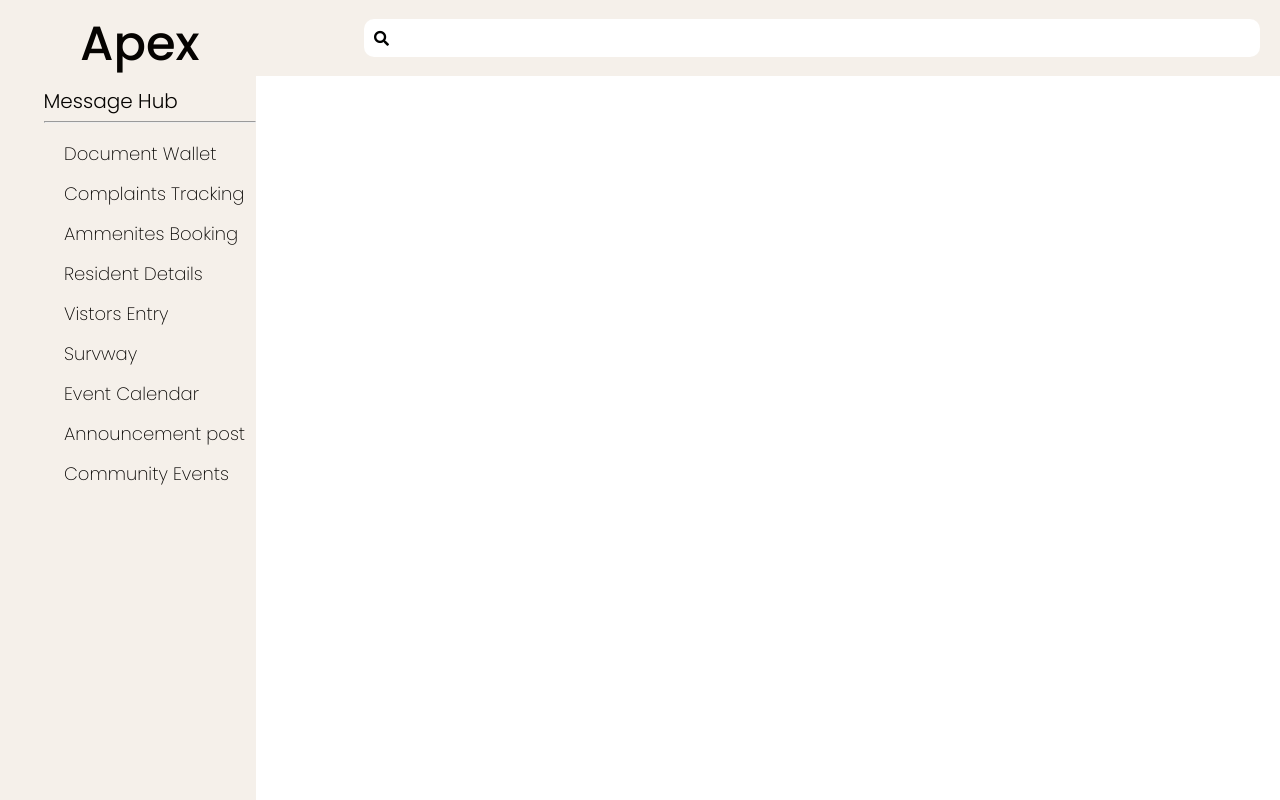
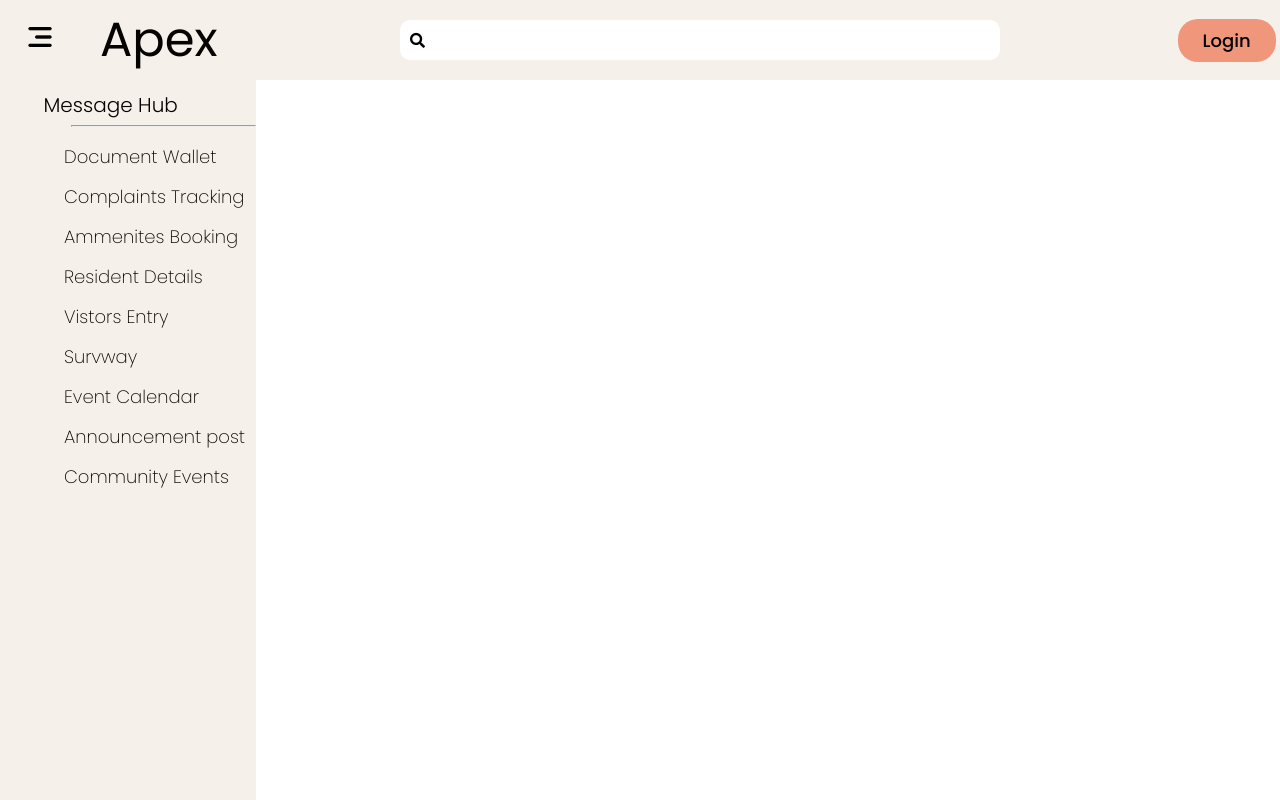
Before and after one commit to RiteshBorse/apex-webdev, a plain HTML site: page home-u.html in a window 1280 px wide. Drawn offline with Linux system fonts and the light colour scheme.

Commit message:
changes in alignment

```diff
--- a/home-u.css
+++ b/home-u.css
@@ -1,69 +1,82 @@
 *{
+
     padding: 0;
     margin: 0;
     box-sizing: border-box;
     font-family: Poppins;
+
+    }
+
+    .split{
+        display: grid;
+        height: 100vh;
+        grid-template-columns:20% 80%;
+        grid-template-rows: 10% 90%;
+        color: #050301;
+        grid-template-areas: "component component "
+                                "Sidebar main"
+
+                               ;
+
+
+    }
+
+    ul{
+
+        list-style-type: none;
+        line-height: 2.5rem;
+        font-weight: 200;
+        font-size: 18px;
+        margin-left: 25%;
+        margin-top: 2%;
+        text-align: left;
     }
 
     hr{
         counter-reset: #C5C2C2;
-        padding-left: 13%;
-
+        margin-left: 13%;
     }
 
-ul{
+    .logIn-div{
+        padding-left: 75%;
 
-    list-style-type: none;
-    line-height: 2.5rem;
-    font-weight: 200;
-    font-size: 18px;
-    padding-left: 25%;
-    padding-top: 2%;
-    text-align: left;
-}
 
-.Message{
-    line-height: 2.5rem;
-    font-weight: 300;
-    font-size: 20px;
-    padding-left: 17%;
-    padding-top: 2%;
-    text-align: left;
-    padding-bottom: 2%;
-}
+     }
+     .logIn{
+        align-items: center;
+         color: black;
+         font-weight: 500;
+         font-size: 18px;
+         padding-top:8px;
+         padding-bottom: 8px;
+         padding-left: 25px;
+         padding-right: 25px;
+         background-color: rgb(240, 150, 123);
+         border: none;
+         border-radius: 20px;
 
-    .con{
-        display: grid;
-        height: 100vh;
-        grid-template-columns:1fr 4fr;
-        grid-template-rows: 0.1fr 0.95fr;
-        color: #050301;
-        grid-template-areas: "component component "
-                                "Sidebar main"
-                                "Sidebar main"
-                                "Sidebar main"
-                                "sidebar main" ;
+     }
 
-                                text-align: center;
-                                font-size: 1.5rem;
-
+    .component{
+    grid-area: component;
+    display: flex;
+    orientation: landscape;
+    background: #F5F0EA;
+    align-items: center;
     }
 
+    main{
+        grid-area: main;
+    }
 
-
-    .component{background: #F5F0EA;
-
-        grid-area: component;
-        display: flex;
-        justify-content: flex-end;
-        align-items: center;
-        padding: 10px;
-        position: relative; }
-
+    .Sidebar{
+        background: #F5F0EA;
+        grid-area: Sidebar;
+    }
 
     .searchBar{
-        height: 50%;
-       width: 70%;
+        height: 40px;
+       width: 600px;
         display: flex;
         cursor: pointer;
         padding: 10px;
@@ -71,82 +84,50 @@ ul{
         background: #ffffff;
         border-radius: 10px;
 
-
-
     }
-
     .searchBar:hover input{
         width :1200px;
     }
 
-    .searchBar input{
+     .searchBar input{
         width: 0;
         outline: none;
         border: none;
-        font-weight: 500;
+        font-weight: 300;
         transition: 0.8s;
         background: transparent;
     }
 
+
     .searchBar i.fas {
-        font-size: 15px; /* Adjust the font size of the search icon */
+        font-size: 15px;
         margin-right: 5px;
-        color: rgb(0, 1, 0); /* Adjust the spacing between the icon and the input */
+        color: rgb(0, 0, 0);
+    }
+    .searchBar {
+        position: absolute;
+        margin-left: 400px;
+
+
+
+    }
+    .apex {
+        font-weight: 400;
+     font-size: 3rem;
+        color: #050301;
+        padding-left: 40px;
     }
 
-    .searchBar {
-        position: absolute;
-        top: 50%;
-        transform: translateY(-50%);
-        right: 20px;
+    .Message{
+        line-height: 2.5rem;
+        font-weight: 300;
+        font-size: 20px;
+        padding-left: 17%;
+        padding-top: 2%;
+        text-align: left;
+        padding-bottom: 2%;
     }
 
-    .apex {
-        position: absolute;
-        top: 8px;
-        left: 80px;
-        font-weight: 500;
-        align-items: center;
-        font-size: 3rem;
-        color: #050301;
+    .image{
+       margin-left: 20px;
     }
-
-    main{background: #ffffff; grid-area: main;}
-
-
-    .Sidebar{background:#F5F0EA ;
-        grid-area: Sidebar;
-
-    }
-
-
-    @media only screen and (max-width: 640px) {
-        .con {
-            grid-template-columns: 1fr;
-            grid-template-rows: 0.2fr;
-            grid-template-areas:  "component component "
-            "Sidebar main"
-            "Sidebar main"
-            "Sidebar main"
-            "sidebar main" ;
-;
-        }
-
-        ul {
-            line-height: 1rem;
-            font-size: 14px; /* Adjust the font size for smaller screens */
-            padding-left: 20px; /* Adjust padding for smaller screens */
-        }
-
-        .apex {
-            position: relative;
-            top: auto;
-            left: auto;
-            font-size: 1rem;
-            /* Adjust the font size for smaller screens */
-            text-align: center;
-            /* Center align the text on smaller screens */
-            margin-top: 10px;
-            /* Adjust margin-top for spacing */
-        }
-    }
--- a/home-u.html
+++ b/home-u.html
@@ -15,15 +15,17 @@
 </head>
 <body>
 
-  <div class="con">
+  <div class="split">
      <div class = "component">
-      <div class="apex">Apex</div>
+
+        <div class="image"><img src="menu-bar copy.png" width="40px" height="40px"></div>
+         <div class="apex">Apex</div>
         <div class ="searchBar">
+
           <input type="text" placeholder="Search....">
-
-            <i class="fas fa-search"></i>
-
+           <i class="fas fa-search"></i>
         </div>
+        <div class=" logIn-div" ><button class="logIn">Login<button></div>
     </div>
 
 
@@ -35,7 +37,7 @@
 
 
             <li>Document  Wallet</li>
-            <l>Complaints  Tracking </l>
+            <li>Complaints  Tracking </l>
             <li>Ammenites Booking</li>
             <li>Resident Details  </li>
             <li>Vistors Entry</li>
```
Also changed, not shown: menu-bar copy.png (added).
